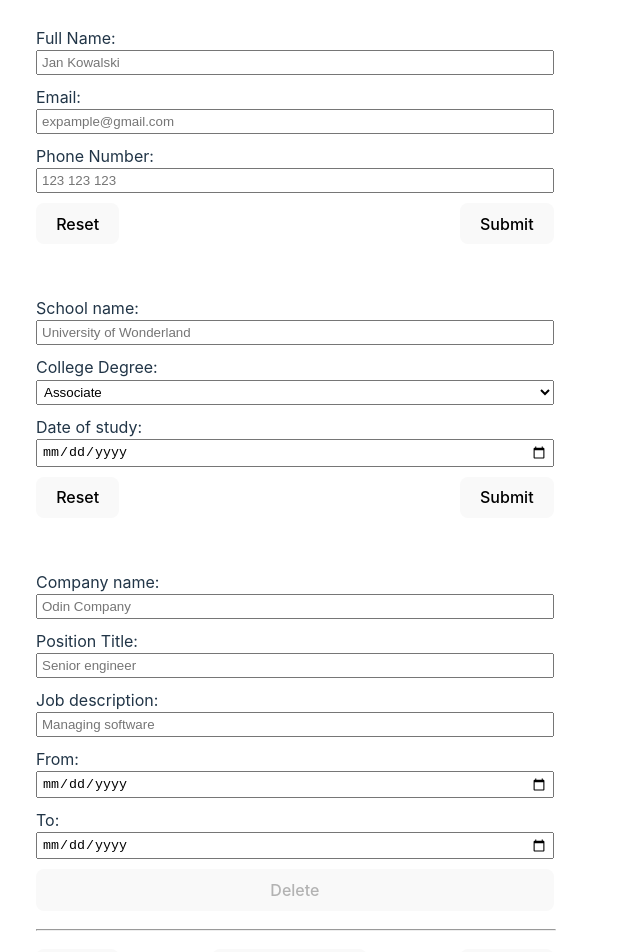
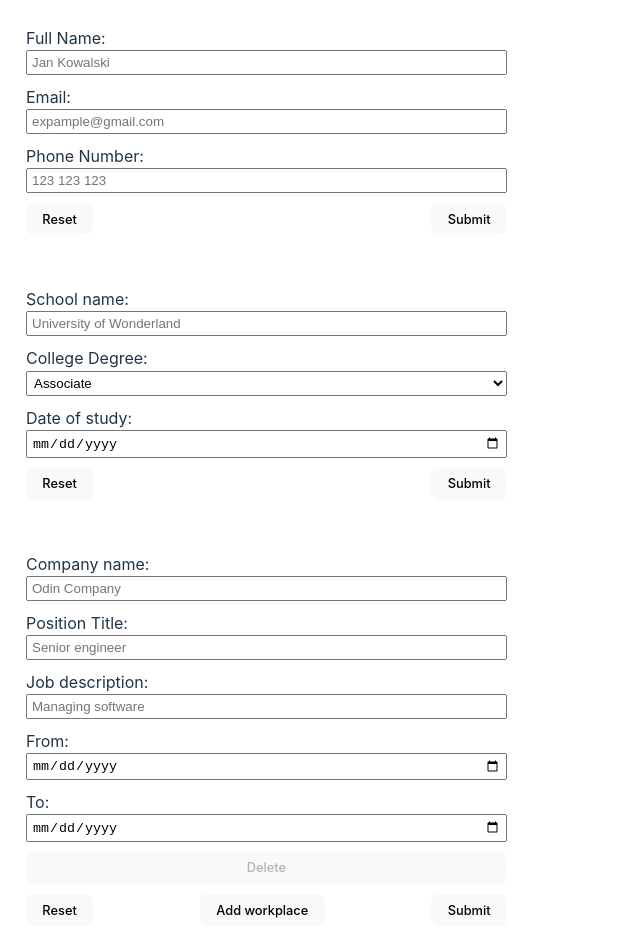
Before and after one commit to JustNormalProgrammer/odin-CV-builder, a React (Vite) app: page / in a window 1280 px wide. Shown: the top 952 px of the page, without its empty margins (0-640 px from the left). Built offline with nearby package versions, Linux system fonts and the light colour scheme.

Commit message:
Add visual effect when the form is submitted
When the form is submitted, the border of form
section changes to green indicating the changes
are saved. Added minor layout changes.

```diff
--- a/eslint.config.js
+++ b/eslint.config.js
@@ -29,6 +29,7 @@ export default [
       ...react.configs['jsx-runtime'].rules,
       ...reactHooks.configs.recommended.rules,
       'react/jsx-no-target-blank': 'off',
+      "react/prop-types": "off",
       'react-refresh/only-export-components': [
         'warn',
         { allowConstantExport: true },
--- a/package.json
+++ b/package.json
@@ -10,8 +10,10 @@
     "preview": "vite preview"
   },
   "dependencies": {
+    "immer": "^10.1.1",
     "react": "^18.3.1",
-    "react-dom": "^18.3.1"
+    "react-dom": "^18.3.1",
+    "use-immer": "^0.11.0"
   },
   "devDependencies": {
     "@eslint/js": "^9.15.0",
--- a/src/App.css
+++ b/src/App.css
@@ -1,9 +1,9 @@
 #root{
   width: 100vw;
-  padding: 10px 20px;
 }
 .container{
   display: flex;
   flex-wrap: wrap;
   gap: 40px;
+  padding: 10px;
 }
--- a/src/components/InputSection.jsx
+++ b/src/components/InputSection.jsx
@@ -2,14 +2,12 @@ import { useState } from "react";
 import "../styles/inputSection.css";
 import { Fragment } from "react";
 
-const handleForm = (e) => {
-  e.preventDefault();
-  console.log(e.target);
-}
 
-function GeneralSection() {
+
+
+function GeneralSection({isSubmitted, handleForm}) {
   return (
-    <div className="input-subsection">
+    <div className={isSubmitted ? "input-subsection submitted" : "input-subsection"}>
       <form action="#" onSubmit={handleForm}>
         <label htmlFor="name">
           Full Name:
@@ -36,9 +34,9 @@ function GeneralSection() {
     </div>
   );
 }
-function EducationalSection() {
+function EducationalSection({isSubmitted, handleForm}) {
   return (
-    <div className="input-subsection">
+    <div className={isSubmitted ? "input-subsection submitted" : "input-subsection"}>
       <form action="#" onSubmit={handleForm}>
         <label htmlFor="school-name">
           School name:
@@ -76,11 +74,11 @@ function EducationalSection() {
     </div>
   );
 }
-function PracticalExperienceSection() {
-  const [inputFields, setInputFields] = useState([
-    {id: crypto.randomUUID(), companyName: '', positionTitle: '', desc: '', dateStart: '', dateEnd: ''},
-  ]);
+function PracticalExperienceSection({isSubmitted, onValueChange, handleForm}) {
+  const initialState = [{id: crypto.randomUUID(), companyName: '', positionTitle: '', desc: '', dateStart: '', dateEnd: ''}];
+  const [inputFields, setInputFields] = useState(initialState);
   const handleInputChange = (id, event) => {
+    onValueChange();
     const newInputFields = inputFields.map(i => {
       if(id === i.id) {
         i[event.target.name] = event.target.value;
@@ -95,10 +93,14 @@ function PracticalExperienceSection() {
   const handleDelete = (id) => {
     setInputFields(inputFields.filter(inputSet => inputSet.id !== id));
   }
+  const handleReset = () => {
+    onValueChange();
+    setInputFields([...initialState]);
+  }
   return (
-    <div className="input-subsection">
+    <div className={isSubmitted ? "input-subsection submitted" : "input-subsection"}>
       <form action="#" onSubmit={handleForm}>
-        {inputFields.map(inputSet => {
+        {inputFields.map((inputSet, index) => {
           return (
            <Fragment key={inputSet.id}>
              <label htmlFor={`company-name-${inputSet.id}`}>
@@ -141,13 +143,13 @@ function PracticalExperienceSection() {
               <input type="date" name="dateEnd" id={`dateEnd-${inputSet.id}`} value={inputSet.dateEnd} onChange={(event) => handleInputChange(inputSet.id, event)}/>
              </label>
              <button disabled={inputFields.length === 1} onClick={() => handleDelete(inputSet.id)}>Delete</button>
-             <hr></hr>
+             {(inputFields[index+1]) && <hr></hr>}
            </Fragment>
           )
         })}
         <div className="button-group">
-          <button type="reset">Reset</button>
-          <button onClick={handleAddInputSet}>Add workplace</button>
+          <button type="reset" onClick={handleReset}>Reset</button>
+          <button type="button" onClick={handleAddInputSet}>Add workplace</button>
           <button type="submit">Submit</button>
         </div>
       </form>
@@ -155,11 +157,25 @@ function PracticalExperienceSection() {
   );
 }
 export default function InputSection() {
+  const [formsSubmitted, setFormsSubmitted] = useState([false,false,false]);
+
+  const handleForm = (e) => {
+    e.preventDefault();
+  }
   return (
     <div className="input-container">
-      <GeneralSection />
-      <EducationalSection />
-      <PracticalExperienceSection/>
+      <GeneralSection isSubmitted={formsSubmitted[0]} onValueChange={() => setFormsSubmitted(formsSubmitted.map((value, idx) => idx === 0 ?  false : value))} handleForm={(e) => {
+        handleForm(e);
+        setFormsSubmitted(formsSubmitted.map((value, idx) => idx === 0 ?  true : value))
+      }}/>
+      <EducationalSection isSubmitted={formsSubmitted[1]} onValueChange={() => setFormsSubmitted(formsSubmitted.map((value, idx) => idx === 1 ?  false : value))} handleForm={(e) => {
+        handleForm(e);
+        setFormsSubmitted(formsSubmitted.map((value, idx) => idx === 1 ?  true : value))
+      }}/>
+      <PracticalExperienceSection isSubmitted={formsSubmitted[2]} onValueChange={() => setFormsSubmitted(formsSubmitted.map((value, idx) => idx === 2 ?  false : value))} handleForm={(e) => {
+        handleForm(e);
+        setFormsSubmitted(formsSubmitted.map((value, idx) => idx === 2 ?  true : value))
+      }}/>
     </div>
   );
 }
--- a/src/index.css
+++ b/src/index.css
@@ -27,6 +27,7 @@ body {
   width: 100vw;
   display: flex;
   justify-content: center;
+  align-items: center;
 }
 
 h1 {
@@ -39,7 +40,7 @@ button {
   border-radius: 8px;
   border: 1px solid transparent;
   padding: 0.6em 1.2em;
-  font-size: 1em;
+  font-size: 0.8em;
   font-weight: 500;
   font-family: inherit;
   background-color: #1a1a1a;
--- a/src/styles/card.css
+++ b/src/styles/card.css
@@ -3,4 +3,6 @@
     flex-grow: 2;
     flex-basis: 300px;
     min-height: 100px;
+    box-sizing: border-box;
+    padding: 4rem;
 }
--- a/src/styles/inputSection.css
+++ b/src/styles/inputSection.css
@@ -9,7 +9,13 @@
     border: 1px solid white;
     border-radius: 6px;
     padding: 15px;
-  }
+}
+.submitted{
+    border: 1px solid #39FF14;
+    -webkit-box-shadow: 3px 0px 24px -14px rgba(57, 255, 20, 1);
+    -moz-box-shadow: 3px 0px 24px -14px rgba(57, 255, 20, 1);
+    box-shadow: 3px 0px 24px -14px rgba(57, 255, 20, 1);
+}
 .input-subsection form{
     display: flex;
     flex-direction: column;
```
Also changed, not shown: 1 other file (tests, documents, lock files or other folders).
